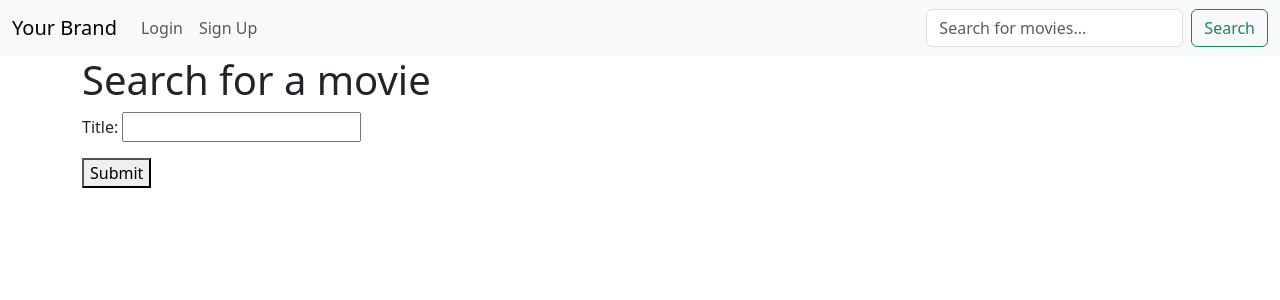
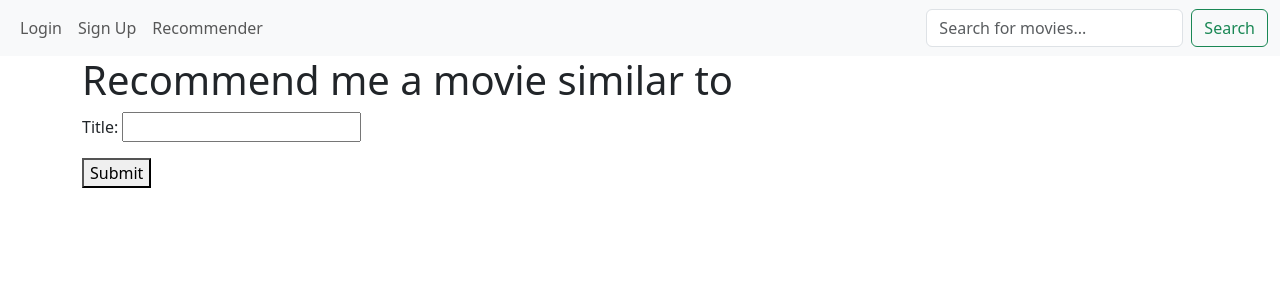
Before and after one commit to tahirkhan54321/Movie-Recommendation-Python, a Django app: page /movie_search in a window 1280 px wide. Shown: the top 300 px of the page. Run offline with Django 5.2, Linux system fonts and the light colour scheme.

Commit message:
Added link to recommender in the navbar

```diff
--- a/base/templates/movie_search.html
+++ b/base/templates/movie_search.html
@@ -1,6 +1,6 @@
 {% extends 'base.html' %}
 
-{% block title %}Search Movies{% endblock %}
+{% block title %}Movie Recommender{% endblock %}
 
 {% block content %}
 
@@ -8,7 +8,7 @@
   <body>
     <div class="search-area">
         <div class="form-container">
-            <h1>Search for a movie</h1>
+            <h1>Recommend me a movie similar to</h1>
             <form method="post">
                 {% csrf_token %}
                 {{ form.as_p }}
--- a/base/templates/navbar.html
+++ b/base/templates/navbar.html
@@ -1,6 +1,6 @@
 <nav class="navbar navbar-expand-lg navbar-light bg-light">
     <div class="container-fluid">
-        <a class="navbar-brand" href="#">Your Brand</a>
+        <!-- <a class="navbar-brand" href="#">Home</a> # placeholder for homepage-->
         <button class="navbar-toggler" type="button" data-bs-toggle="collapse" data-bs-target="#navbarNav" aria-controls="navbarNav" aria-expanded="false" aria-label="Toggle navigation">
             <span class="navbar-toggler-icon"></span>
         </button>
@@ -21,6 +21,9 @@
                         <a class="nav-link" href="{% url 'register' %}">Sign Up</a>
                     </li>
                 {% endif %}
+                <li class="nav-item">
+                    <a class="nav-link" href="{% url 'movie_search' %}">Recommender</a>
+                </li>
             </ul>
             <form class="d-flex" action="{% url 'general_search' %}" method="get">
                 {% csrf_token %}
@@ -28,12 +31,8 @@
                 <button class="btn btn-outline-success" type="submit">Search</button>
             </form>
             {% if user.is_authenticated %}
-                <li class="nav-item">
-                    <span class="navbar-text">Hello, {{ user.username }}</span>
-                </li>
-                <li class="nav-item">
-                    <a class="nav-link" href="{% url 'logout' %}">Logout</a>
-                </li>
+            <span class="navbar-text me-3 ms-3">Hello, {{ user.username }}</span>
+            <a class="nav-link" href="{% url 'logout' %}">Logout</a>
             {% endif %}
         </div>
     </div>
```
